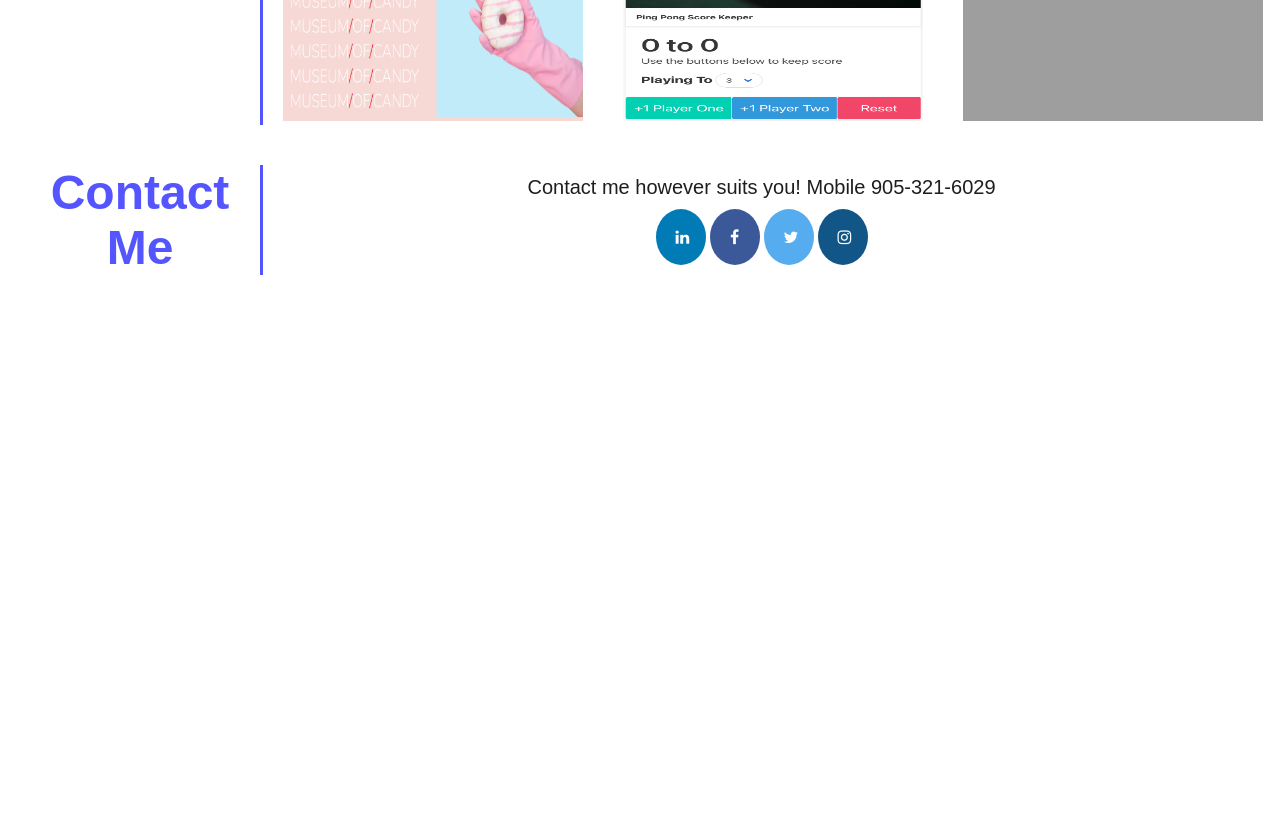
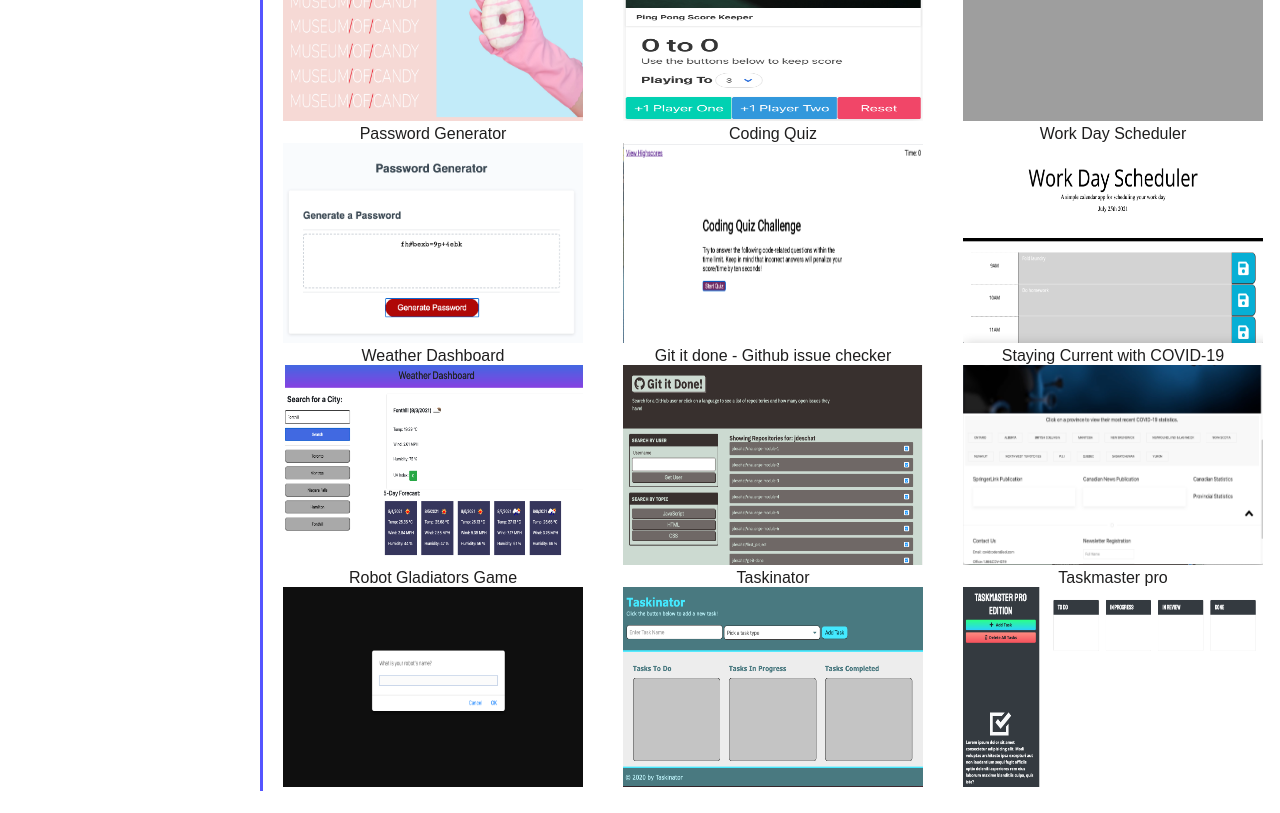
Before and after one commit to jdeschat/Portfolio-Rough-Draft, a plain HTML site: page index.html in a window 1280 px wide. Shown: the part 960-1773 px from the top of the page. Before the commit the page ends 1255 px from the top, so only its background shows below. Drawn offline with Linux system fonts and the light colour scheme; grey boxes are pictures that could not be loaded; a web font is replaced by a local one.

Commit message:
added projects

```diff
--- a/index.html
+++ b/index.html
@@ -115,13 +115,63 @@
                         <li>
                             <span>Museum of Candy</span><a href="https://jdeschat.github.io/Museum-of-Candy/"
                                 target="_blank">
-                                <img src="assets/img/Museum_of_candy.jpg" alt="Run Buddy website"></a>
+                                <img src="assets/img/Museum_of_candy.jpg" alt="Museum of Candy website"></a>
                         </li>
                         <li><span>Score Keeping</span><a href="https://jdeschat.github.io/score-keeper/"
                                 target="_blank">
-                                <img src="assets/img/ScoreKeeping.jpg" alt="Run Buddy website"></a></li>
+                                <img src="assets/img/ScoreKeeping.jpg" alt="Score Keeping website"></a></li>
                         <li><span>Photoblog</span><a href="https://jdeschat.github.io/photosite/" target="_blank">
-                                <img src="assets/img/PhotoBlog.jpg" alt="Run Buddy website">
+                                <img src="assets/img/PhotoBlog.jpg" alt="Photoblog website">
+                            </a></li>
+                    </ul>
+                </div>
+                <div class="top-images">
+                    <ul>
+                        <li>
+                            <span>Password Generator</span><a href="https://jdeschat.github.io/challenge-module-3/"
+                                target="_blank">
+                                <img src="assets/img/passGen_Screenshot copy.png" alt="Password Generator website"></a>
+                        </li>
+                        <li><span>Coding Quiz</span><a href="https://jdeschat.github.io/challenge-module-4/"
+                                target="_blank">
+                                <img src="assets/img/coding_quiz_challenge copy.png" alt="Coding Quiz Challenge"></a>
+                        </li>
+                        <li><span>Work Day Scheduler</span><a href="https://jdeschat.github.io/challenge-module-5/"
+                                target="_blank">
+                                <img src="assets/img/work_day_scheduler.png" alt="Work Day Scheduler">
+                            </a></li>
+                    </ul>
+                </div>
+                <div class="top-images">
+                    <ul>
+                        <li>
+                            <span>Weather Dashboard</span><a href="https://jdeschat.github.io/challenge-module-6/"
+                                target="_blank">
+                                <img src="assets/img/weather_dashboard.png" alt="Weather Dashboard website"></a>
+                        </li>
+                        <li><span>Git it done - Github issue checker</span><a
+                                href="https://jdeschat.github.io/git-it-done/" target="_blank">
+                                <img src="assets/img/git_it_done.png" alt="Git it done webpage"></a>
+                        </li>
+                        <li><span>Staying Current with COVID-19</span><a
+                                href="https://bootcampproject.github.io/Group5-COVID-Coders/" target="_blank">
+                                <img src="assets/img/covid_coders.png" alt="Staying Current with COVID-19 webpage">
+                            </a></li>
+                    </ul>
+                </div>
+                <div class="top-images">
+                    <ul>
+                        <li>
+                            <span>Robot Gladiators Game</span><a href="https://jdeschat.github.io/robot-gladiators/"
+                                target="_blank">
+                                <img src="assets/img/robot_gladiators.png" alt="Robot Gladiators Game website"></a>
+                        </li>
+                        <li><span>Taskinator</span><a href="https://jdeschat.github.io/taskinator/" target="_blank">
+                                <img src="assets/img/taskinator.png" alt="Taskinator webpage"></a>
+                        </li>
+                        <li><span>Taskmaster pro</span><a href="https://jdeschat.github.io/taskmaster-pro/"
+                                target="_blank">
+                                <img src="assets/img/taskmasterpro.png" alt="Taskmaster Pro webpage">
                             </a></li>
                     </ul>
                 </div>
```
Also changed, not shown: assets/img/coding_quiz_challenge copy.png (added), assets/img/covid_coders.png (added), assets/img/git_it_done.png (added), assets/img/passGen_Screenshot copy.png (added), assets/img/robot_gladiators.png (added), assets/img/taskinator.png (added), assets/img/taskmasterpro.png (added), assets/img/weather_dashboard.png (added), assets/img/work_day_scheduler.png (added).
